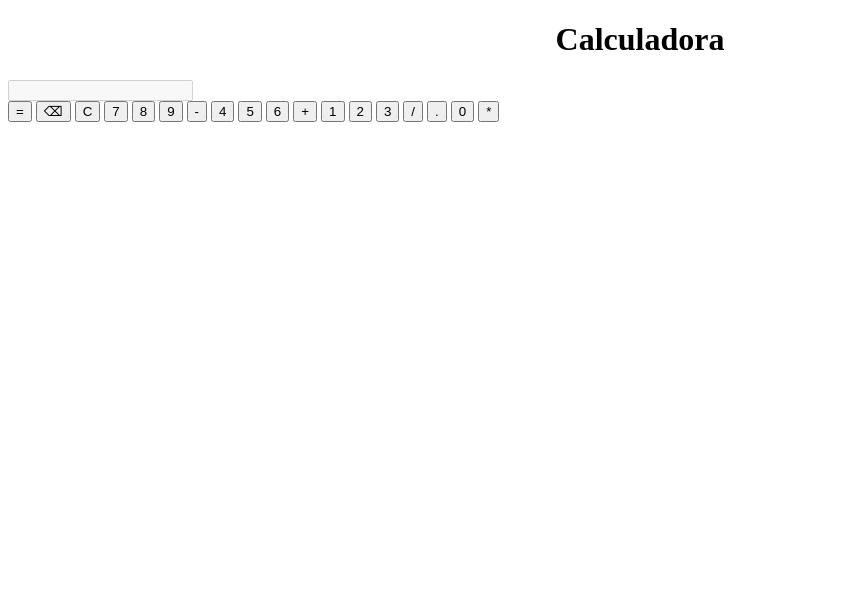
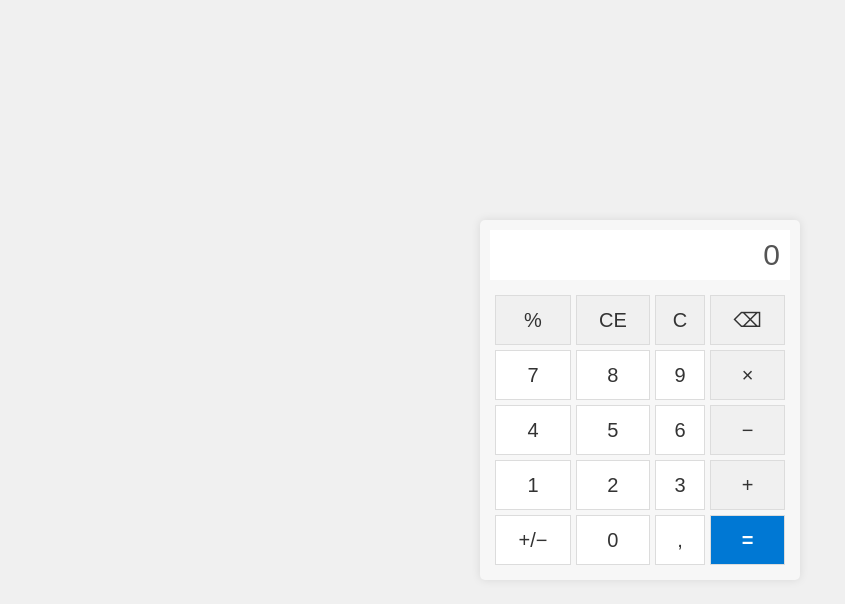
Before and after one commit to Bertmar/Mi-Calculadora, a plain HTML site: page index.html in a window 1280 px wide. Shown: the whole page, without its empty margins (0-845 px from the left). Drawn offline with Linux system fonts and the light colour scheme.

Commit message:
Revamp calculator HTML structure and styles
Updated calculator layout and functionality with new styles and improved button actions.

```diff
--- a/index.html
+++ b/index.html
@@ -1,43 +1,214 @@
 <!DOCTYPE html>
 <html lang="es">
 <head>
-<meta charset="UTF-8">
-<link rel="stylesheet" href="calculadora.css">
-<title>Calculadora</title>
+    <meta charset="UTF-8">
+    <title>Calculadora</title>
+    <style>
+        body {
+            font-family: 'Segoe UI', Tahoma, Geneva, Verdana, sans-serif;
+            display: flex;
+            justify-content: center;
+            align-items: center;
+            background-color: #f0f0f0;
+            margin: 0;
+            height: 100vh;
+        }
+
+        .calculator {
+            background-color: #f7f7f7;
+            padding: 10px;
+            border-radius: 5px;
+            width: 300px;
+            box-shadow: 0 0 10px rgba(0, 0, 0, 0.1);
+        }
+
+        #screen {
+            width: 100%;
+            height: 50px;
+            font-size: 30px;
+            text-align: right;
+            margin-bottom: 10px;
+            padding: 5px 10px;
+            border: none;
+            background-color: #ffffff;
+            box-sizing: border-box;
+        }
+
+        table {
+            border-collapse: separate;
+            border-spacing: 5px;
+            width: 100%;
+        }
+
+        td {
+            padding: 0;
+        }
+
+        button {
+            /* Estilo base del botón */
+            width: 100%;
+            height: 50px; /* Tamaño estándar */
+            font-size: 20px;
+            border: 1px solid #dcdcdc;
+            border-radius: 0;
+            cursor: pointer;
+            transition: background-color 0.1s;
+            color: #333;
+            font-weight: 500;
+            background-color: #ffffff;
+        }
+
+        tr:not(:nth-child(1)) td:last-child button {
+            background-color: #f0f0f0;
+        }
+
+        /* Botón de igual (=) en azul - ELIMINAMOS .tall */
+        #equal-button {
+            background-color: #0078d4;
+            color: white;
+            font-weight: bold;
+        }
+
+        /* ELIMINAMOS: #equal-button.tall { height: 105px; } */
+
+        tr:nth-child(1) button {
+             background-color: #f0f0f0;
+        }
+    </style>
 </head>
+<body>
 
-<body>
-<div class="calc">
-    <h1><center> Calculadora </center></h1>
-    <input type="text" id="display" class="display" disabled>
+<div class="calculator">
+    <input id="screen" value="0" disabled>
 
-    <div class="buttons">
-        <button onclick="calcular()" class="equal">=</button>
-        <button onclick="borrar()">⌫</button>
-        <button onclick="limpiar()" class="clear">C</button>
+    <table>
+        <tr>
+            <td><button onclick="calculatePercentage()">%</button></td>
+            <td><button onclick="ce()">CE</button></td>
+            <td><button onclick="clean()">C</button></td>
+            <td><button onclick="back()">⌫</button></td>
+        </tr>
 
-        <button onclick="insertar('7')">7</button>
-        <button onclick="insertar('8')">8</button>
-        <button onclick="insertar('9')">9</button>
-        <button onclick="insertar('-')" class="operator">-</button>
+        <tr>
+            <td><button onclick="press('7')">7</button></td>
+            <td><button onclick="press('8')">8</button></td>
+            <td><button onclick="press('9')">9</button></td>
+            <td><button onclick="press('*')">×</button></td>
+        </tr>
 
-        <button onclick="insertar('4')">4</button>
-        <button onclick="insertar('5')">5</button>
-        <button onclick="insertar('6')">6</button>
-        <button onclick="insertar('+')" class="operator">+</button>
+        <tr>
+            <td><button onclick="press('4')">4</button></td>
+            <td><button onclick="press('5')">5</button></td>
+            <td><button onclick="press('6')">6</button></td>
+            <td><button onclick="press('-')">−</button></td>
+        </tr>
 
-        <button onclick="insertar('1')">1</button>
-        <button onclick="insertar('2')">2</button>
-        <button onclick="insertar('3')">3</button>
+        <tr>
+            <td><button onclick="press('1')">1</button></td>
+            <td><button onclick="press('2')">2</button></td>
+            <td><button onclick="press('3')">3</button></td>
+            <td><button onclick="press('+')">+</button></td>
+        </tr>
 
-        <button onclick="insertar('/')" class="operator">/</button>
-        <button onclick="insertar('.')">.</button>
-        <button onclick="insertar('0')"style="grid-column: span 2;">0</button>
-        <button onclick="insertar('*')" class="operator">*</button>
-    </div>
+        <tr>
+            <td><button onclick="neg()">+/−</button></td>
+            <td><button onclick="press('0')">0</button></td>
+            <td><button onclick="press(',')">,</button></td>
+            <td><button id="equal-button" onclick="compute()">=</button></td>
+        </tr>
+    </table>
 </div>
 
-<script src="calculadora.js">
+<script>
+    const s = document.getElementById("screen");
+
+    function prepareForEval(str) {
+        return str.replace(/,/g, '.').replace(/×/g, '*');
+    }
+
+    function prepareForDisplay(num) {
+        return String(num).replace(/\./g, ',');
+    }
+
+    function press(v){
+        const operators = ['+', '-', '*', '/'];
+        const lastChar = s.value.slice(-1);
+        const isOperator = operators.includes(v);
+
+        if (isOperator && operators.includes(lastChar)) {
+            s.value = s.value.slice(0, -1) + v;
+            return;
+        }
+
+        if (s.value === "0" && !isOperator && v !== ',') {
+            s.value = v;
+        } else if (v === ',') {
+            const currentNum = s.value.split(/([+\-*/])/).pop();
+            if (!currentNum.includes(',')) {
+                 s.value += v;
+            }
+        } else {
+            s.value += v;
+        }
+    }
+
+    function calculatePercentage() {
+        let txt = s.value;
+        const parts = txt.split(/([+\-*/])/);
+        const lastPart = parts.pop();
+
+        if (lastPart === '') return;
+
+        try {
+            let num = parseFloat(prepareForEval(lastPart));
+            let result = num / 100;
+            s.value = parts.join('') + prepareForDisplay(result);
+
+        } catch {
+            s.value = "Error";
+        }
+    }
+
+    function compute(){
+        try {
+            let expression = prepareForEval(s.value);
+            let result = eval(expression);
+            s.value = prepareForDisplay(result);
+        }
+        catch {
+            s.value = "Error";
+        }
+    }
+
+    function clean(){
+        s.value = "0";
+    }
+
+    function ce(){
+        let txt = s.value;
+        let lastOperatorIndex = Math.max(
+            txt.lastIndexOf('+'),
+            txt.lastIndexOf('-'),
+            txt.lastIndexOf('*'),
+            txt.lastIndexOf('/')
+        );
+
+        if (lastOperatorIndex > 0) {
+            s.value = txt.substring(0, lastOperatorIndex + 1);
+        } else {
+            s.value = "0";
+        }
+    }
+
+    function back(){
+        s.value = s.value.length > 1 ? s.value.slice(0, -1) : "0";
+    }
+
+    function neg(){
+        let num = parseFloat(prepareForEval(s.value));
+        s.value = prepareForDisplay(-num);
+    }
 </script>
+
 </body>
 </html>
```
